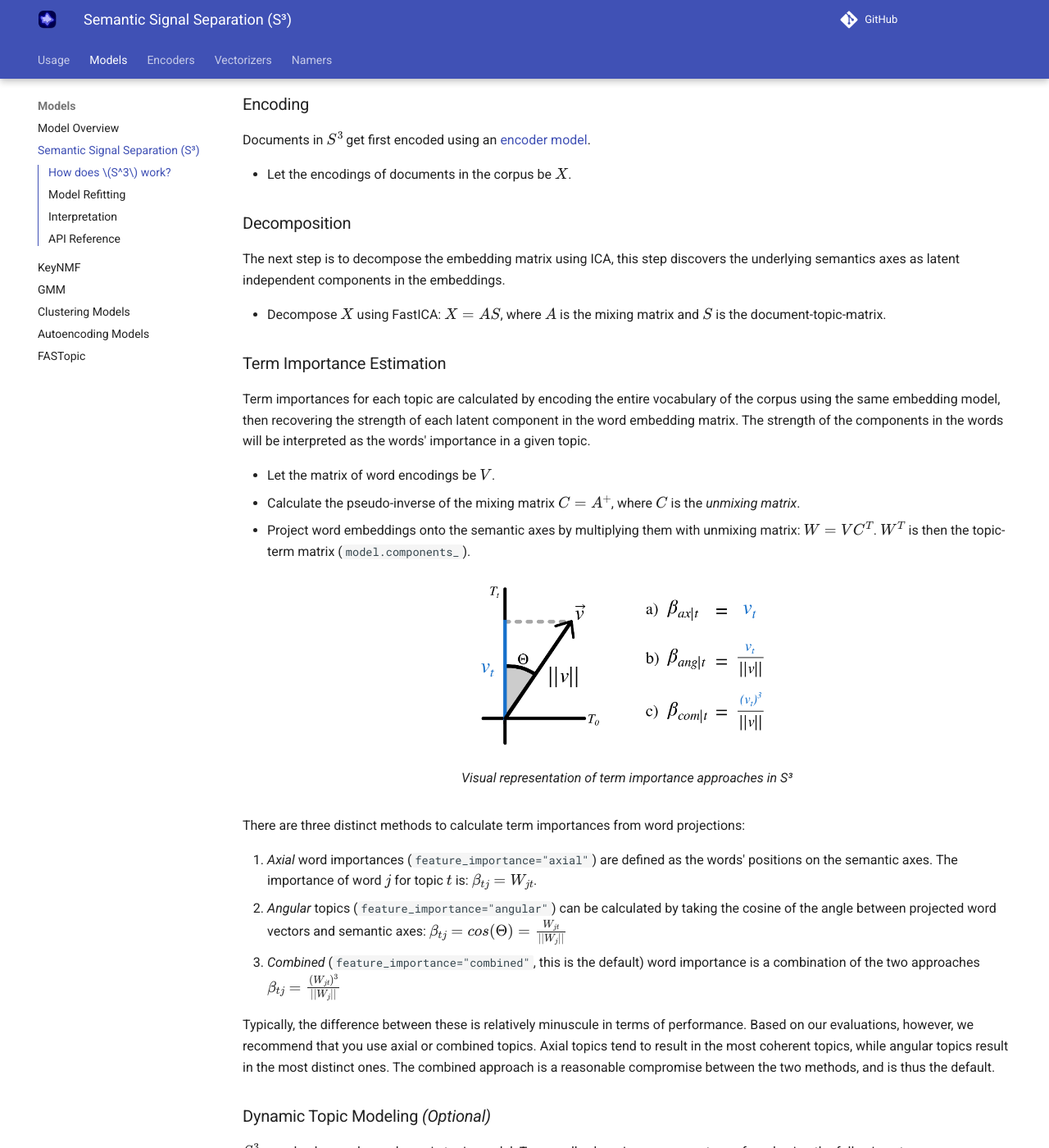
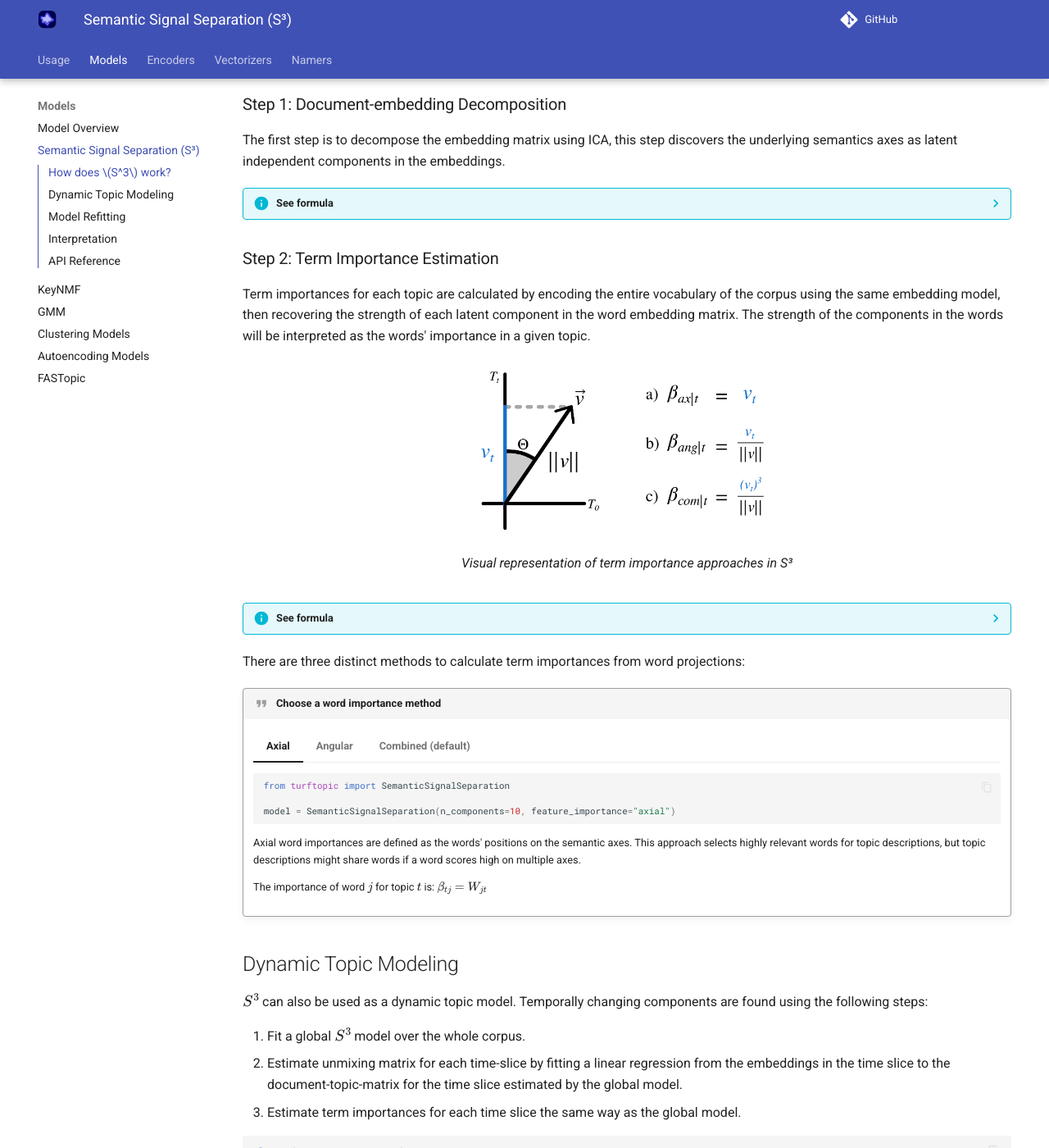
Before and after one commit to x-tabdeveloping/turftopic, an MkDocs documentation site: the page built from docs/s3.md, in a window 1280 px wide and 1400 px high, scrolled down 872 px. Shown: the whole window at 82% size. Built offline with MkDocs 1.6.1 and Material for MkDocs 9.7.7, drawn with Linux system fonts in a browser that asks for light colours; comment, search, counter and statistics services are not loaded; some of the changed text lies outside the part shown.

Commit message:
Updated documentation for S3

````diff
--- a/docs/s3.md
+++ b/docs/s3.md
@@ -3,9 +3,6 @@
 Semantic Signal Separation tries to recover dimensions/axes along which most of the semantic variations can be explained.
 A topic in $S^3$ is an axis of semantics in the corpus.
 This makes the model able to recover more nuanced topical content in documents, but is not optimal when you expect topics to be groupings of documents.
-
-$S^3$ is one of the fastest topic models out there, even rivalling vanilla NMF, when not accounting for embedding time.
-It also typically produces very high quality topics, and our evaluations indicate that it performs significantly better when no preprocessing is applied to texts.
 
 
 <figure>
@@ -13,50 +10,76 @@ It also typically produces very high quality topics, and our evaluations indicat
   <figcaption> Schematic overview of S³  </figcaption>
 </figure>
 
+$S^3$ is one of the fastest topic models out there, even rivalling vanilla NMF, when not accounting for embedding time.
+It also typically produces very high quality topics, and our evaluations indicate that it performs significantly better when no preprocessing is applied to texts.
+
+
 ## How does $S^3$ work?
 
-### Encoding
+### Step 1: Document-embedding Decomposition
 
-Documents in $S^3$ get first encoded using an [encoder model](encoders.md).
+The first step is to decompose the embedding matrix using ICA, this step discovers the underlying semantics axes as latent independent components in the embeddings.
 
-- Let the encodings of documents in the corpus be $X$.
+??? info "See formula"
+    - Let the encodings of documents in the corpus be $X$.
+    - Decompose $X$ using FastICA: $X = AS$, where $A$ is the mixing matrix and $S$ is the document-topic-matrix.
 
-### Decomposition
-
-The next step is to decompose the embedding matrix using ICA, this step discovers the underlying semantics axes as latent independent components in the embeddings.
-
-- Decompose $X$ using FastICA: $X = AS$, where $A$ is the mixing matrix and $S$ is the document-topic-matrix.
-
-### Term Importance Estimation
-
+### Step 2: Term Importance Estimation
 
 Term importances for each topic are calculated by encoding the entire vocabulary of the corpus using the same embedding model,
 then recovering the strength of each latent component in the word embedding matrix.
 The strength of the components in the words will be interpreted as the words' importance in a given topic.
-
-- Let the matrix of word encodings be $V$.
-- Calculate the pseudo-inverse of the mixing matrix $C = A^{+}$, where $C$ is the _unmixing matrix_.
-- Project word embeddings onto the semantic axes by multiplying them with unmixing matrix: $W = VC^T$. $W^T$ is then the topic-term matrix (`model.components_`).
 
 <figure>
   <img src="../images/s3_term_importance.png" width="45%" style="margin-left: auto;margin-right: auto;">
   <figcaption> Visual representation of term importance approaches in S³  </figcaption>
 </figure>
 
+
+??? info "See formula"
+    - Let the matrix of word encodings be $V$.
+    - Calculate the pseudo-inverse of the mixing matrix $C = A^{+}$, where $C$ is the _unmixing matrix_.
+    - Project word embeddings onto the semantic axes by multiplying them with unmixing matrix: $W = VC^T$. $W^T$ is then the topic-term matrix (`model.components_`).
+
+
 There are three distinct methods to calculate term importances from word projections:
 
-1. *Axial* word importances (`feature_importance="axial"`) are defined as the words' positions on the semantic axes. The importance of word $j$ for topic $t$ is: $\beta_{tj} = W_{jt}$.
-2. *Angular* topics (`feature_importance="angular"`) can be calculated by taking the cosine of the angle between projected word vectors and semantic axes:
-$\beta_{tj} = cos(\Theta) = \frac{W_{jt}}{||W_j||}$
-3. *Combined* (`feature_importance="combined"`, this is the default) word importance is a combination of the two approaches
-$\beta_{tj} = \frac{(W_{jt})^3}{||W_j||}$
+!!! quote "Choose a word importance method"
 
-Typically, the difference between these is relatively minuscule in terms of performance.
-Based on our evaluations, however, we recommend that you use axial or combined topics.
-Axial topics tend to result in the most coherent topics, while angular topics result in the most distinct ones.
-The combined approach is a reasonable compromise between the two methods, and is thus the default.
+    === "Axial"
 
-### Dynamic Topic Modeling *(Optional)*
+        ```python
+        from turftopic import SemanticSignalSeparation
+
+        model = SemanticSignalSeparation(n_components=10, feature_importance="axial")
+        ```
+        Axial word importances are defined as the words' positions on the semantic axes.
+        This approach selects highly relevant words for topic descriptions, but topic descriptions might share words if a word scores high on multiple axes.
+
+        The importance of word $j$ for topic $t$ is: $\beta_{tj} = W_{jt}$
+
+    === "Angular"
+        ```python
+        from turftopic import SemanticSignalSeparation
+
+        model = SemanticSignalSeparation(n_components=10, feature_importance="angular")
+        ```
+        Angular topics can be calculated by taking the cosine of the angle between projected word vectors and semantic axes. This allows the approach axis descriptions to be very distinct and specific to the given axis, but might include words that are not as relevant in the corpus.
+
+        $\beta_{tj} = cos(\Theta) = \frac{W_{jt}}{||W_j||}$
+
+    === "Combined (default)"
+        ```python
+        from turftopic import SemanticSignalSeparation
+
+        model = SemanticSignalSeparation(n_components=10, feature_importance="combined")
+        ```
+        Combined  word importance is a combination of axial and andular term importance,
+        and is recommended as it balances the two approaches' strengths and weaknesses.
+
+        $\beta_{tj} = \frac{(W_{jt})^3}{||W_j||}$
+
+## Dynamic Topic Modeling
 
 $S^3$ can also be used as a dynamic topic model.
 Temporally changing components are found using the following steps:
````
